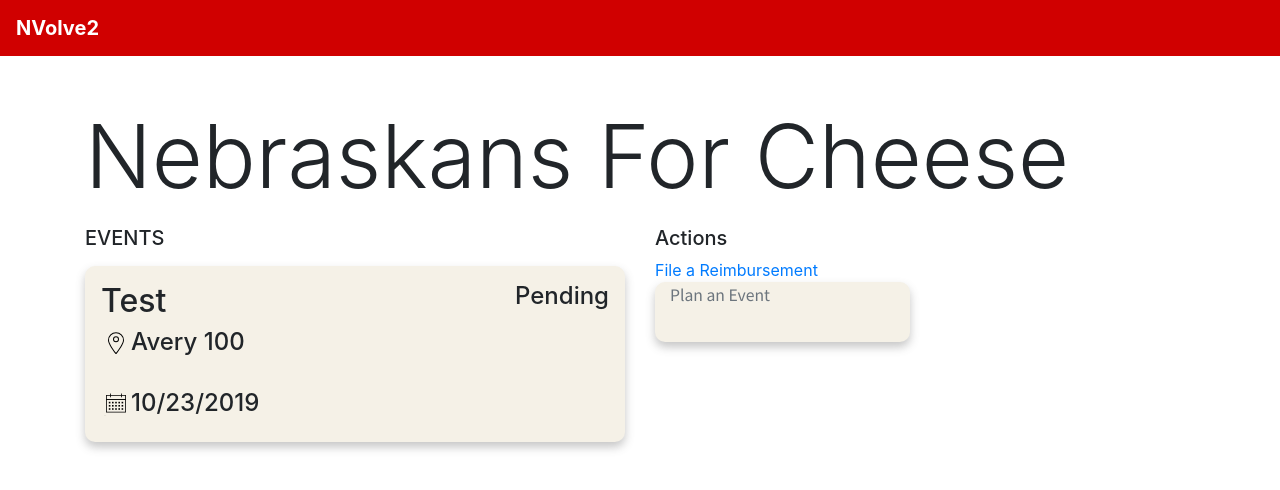
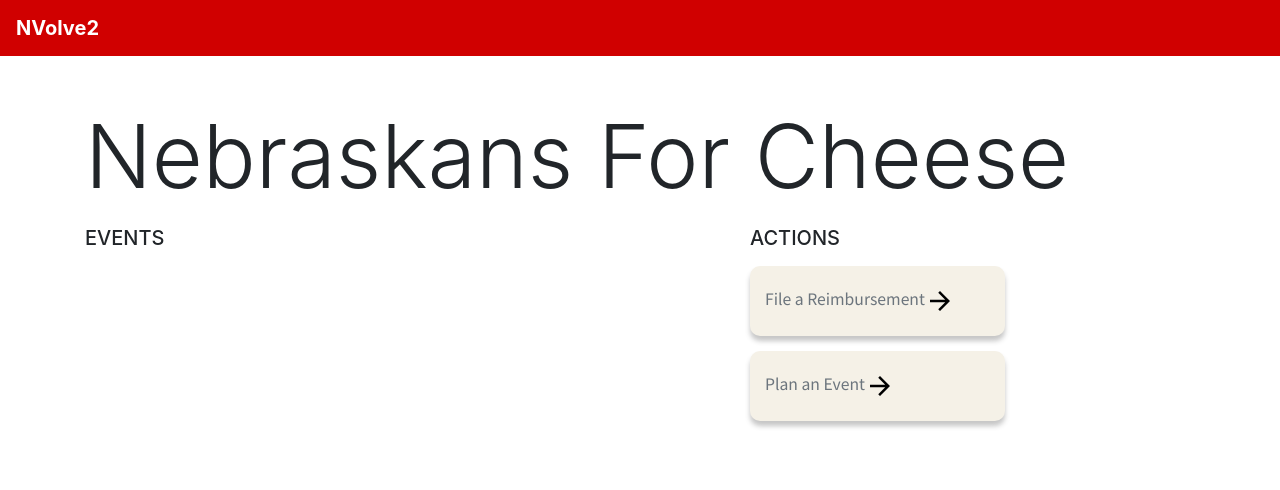
Before and after one commit to gauriramesh/nvolve2, a React (Create React App) app: page /organizations/nebraskansforcheese/ in a window 1280 px wide. Shown: the top 490 px of the page. Built offline with nearby package versions, Linux system fonts and the light colour scheme; the HTML template or start-up script is replaced by a standard one.

Commit message:
I'm sorry

```diff
--- a/src/components/EventCard.css
+++ b/src/components/EventCard.css
@@ -7,3 +7,30 @@
 #status-column {
     align-content: right;
 }
+
+.Pending {
+    width: 20px;
+    height: 20px;
+    background-color: #ffd74f;
+    border-radius: 25px;
+    display: inline-block;
+    margin-right: 5px;
+}
+
+.Approved {
+    width: 20px;
+    height: 20px;
+    background-color: green;
+    border-radius: 25px;
+    display: inline-block;
+    margin-right: 5px;
+}
+
+.Denied {
+    width: 20px;
+    height: 20px;
+    background-color: red;
+    border-radius: 25px;
+    display: inline-block;
+    margin-right: 5px;
+}
--- a/src/components/EventCard.js
+++ b/src/components/EventCard.js
@@ -9,25 +9,9 @@ import { ReactComponent as Loc } from "../location.svg";
 class EventCard extends React.Component {
     constructor(props) {
         super(props);
-
-        this.redirectToEpr.bind(this);
-        this.redirectToReimbursement.bind(this);
-    }
-
-    redirectToEpr() {
-        this.setState(prevState => ({
-            eprRedirect: true
-        }));
-    }
-
-    redirectToReimbursement() {
-        this.setState(prevState => ({
-            reimbursementRedirect: true
-        }));
     }
 
     getNiceDate() {
-        console.log(this.props.eventDate)
         return this.props.eventDate.substring(5, 7) + "/" + this.props.eventDate.substring(8, 10) + "/" + this.props.eventDate.substring(0, 4);
     }
 
@@ -42,7 +26,7 @@ class EventCard extends React.Component {
                             height="30px"
                             style={{display: 'inline-block'}}
                         />
-                        <h4 style={{display: 'inline-block'}}>{this.props.eventLocation}</h4>
+                        <h6 style={{display: 'inline-block'}}>{this.props.eventLocation}</h6>
                         <br />
                         <br />
                         <Cal
@@ -50,10 +34,11 @@ class EventCard extends React.Component {
                             height="30px"
                             style={{display: 'inline-block'}}
                         />
-                        <h4 style={{display: 'inline-block'}}>{this.getNiceDate()}</h4>
+                        <h6 style={{display: 'inline-block'}}>{this.getNiceDate()}</h6>
                     </Col>
                     <Col md="3" className="text-right">
-                        <h4>{this.props.eventStatus}</h4>
+                        <div className={this.props.eventStatus}></div>
+                        <h6 style={{display: "inline-block", "marginRight": "10px"}}>{this.props.eventStatus}</h6>
                     </Col>
                 </Row>
             </Container>
--- a/src/pages/Organization.css
+++ b/src/pages/Organization.css
@@ -1,14 +1,28 @@
 .action-div {
     background-color: #f5f1e7;
-    box-shadow: 0px 5px 10px #55555555;
+    box-shadow: 0px 5px 5px #55555555;
     border-radius: 10px;
-    height: 60px;
+    height: 70px;
+    margin-bottom: 15px;
 }
 
 .goto-link-text {
-    color: #6c757d;
     text-align: center;
     font-family: "Source Sans Pro", sans-serif;
     font-size: 1.1em;
     text-decoration: none;
   }
+
+  .goto-icon {
+    display: block;
+    margin-left: auto;
+    margin-right: auto;
+  }
+
+  .goto-link {
+    width: 100%;
+    height: 100%;
+    display: flex;
+    flex-direction: column;
+    justify-content: center;
+  }
--- a/src/pages/Organization.js
+++ b/src/pages/Organization.js
@@ -2,18 +2,15 @@ import React from "react";
 import { Container, Row, Col } from "reactstrap";
 import "./Organization.css";
 
-import { getEvents, Event, addEvent, PossibleEventLocations } from "../services/eventServices.js";
+import { getEvents, Event, addEvent, PossibleEventLocations, eventStatuses } from "../services/eventServices.js";
 
 import { Redirect, Link } from "react-router-dom";
 
 import EventCard from "../components/EventCard.js";
 
+import { ReactComponent as Send } from "../send.svg";
+
 const NebraskansForCheese = () => {
-  const testEvent = new Event();
-  testEvent.name = "Test";
-  testEvent.date = new Date();
-  testEvent.addLocation(PossibleEventLocations[0]);
-  addEvent("nebraskansforcheese", testEvent);
   const events = getEvents("nebraskansforcheese");
 
   return (
@@ -36,18 +33,39 @@ const NebraskansForCheese = () => {
             })}
           </div>
         </Col>
+        <Col sm="1"></Col>
         <Col sm="3" >
-            <h5>Actions</h5>
+            <h5>ACTIONS</h5>
+            <div className="mt-3">
               <Link
-              to={"/organizations/nebraskansforcheese/reimbursement"}>
-              File a Reimbursement
+                to={"/reimbursement/nebraskansforcheese"}
+                className="goto-link"
+              >
+                <div className="action-div">
+                    <div style={{"marginTop": "20px", "marginLeft": "15px"}}>
+                      <span className="goto-link-text">File a Reimbursement</span>
+                      <Send
+                        height="30px"
+                        width="30px"
+                      />
+                    </div>
+                </div>
               </Link>
               <Link
-              to={"/organizations/nebraskansforcheese/epr"}>
-              <Container className="action-div">
+                to={"/epr/nebraskansforcheese"}
+                className="goto-link"
+              >
+                <div className="action-div">
+                    <div style={{"marginTop": "20px", "marginLeft": "15px"}}>
                       <span className="goto-link-text">Plan an Event</span>
-              </Container>
+                      <Send
+                        height="30px"
+                        width="30px"
+                      />
+                    </div>
+                </div>
               </Link>
+            </div>
         </Col>
       </Row>
     </Container>
@@ -55,10 +73,50 @@ const NebraskansForCheese = () => {
 };
 
 const ScottFrostAppreciationClub = () => {
+  const events = getEvents("scottfrostappreciationclub");
+
   return (
-    <div>
-      <h1>Two!</h1>
+    <Container>
+      <Row className="mt-5 mb-2">
+        <Col md="12">
+          <h1 className="display-2">ScottFrostAppreciationClub</h1>
+        </Col>
+      </Row>
+      <Row>
+        <Col lg="6">
+          <h5>EVENTS</h5>
+          <div className="mt-3">
+            {events.map((event) => {
+              return (
+                <div className="my-3">
+                  <EventCard eventName={event.name} eventLocation={event.locations[0].label} eventDate={event.date} eventStatus={event.status}></EventCard>
                 </div>
+              );
+            })}
+          </div>
+        </Col>
+        <Col sm="1"></Col>
+        <Col sm="3" >
+            <h5>ACTIONS</h5>
+            <div className="mt-3">
+              <Link
+                to={"/epr/scottfrostappreciationclub"}
+                className="goto-link"
+              >
+                <div className="action-div">
+                    <div style={{"marginTop": "20px", "marginLeft": "15px"}}>
+                      <span className="goto-link-text">Plan an Event</span>
+                      <Send
+                        height="30px"
+                        width="30px"
+                      />
+                    </div>
+                </div>
+              </Link>
+            </div>
+        </Col>
+      </Row>
+    </Container>
   );
 };
 
--- a/src/services/eventServices.js
+++ b/src/services/eventServices.js
@@ -3,6 +3,7 @@ export function addEvent(rsoName, event) {
   if (storedEvents) {
     storedEvents.push(event);
     localStorage.setItem("events:" + rsoName, JSON.stringify(storedEvents));
+    return;
   }
   localStorage.setItem("events:" + rsoName, JSON.stringify([event]));
 }
```
Lines whose indentation alone changed are shown as unchanged.
